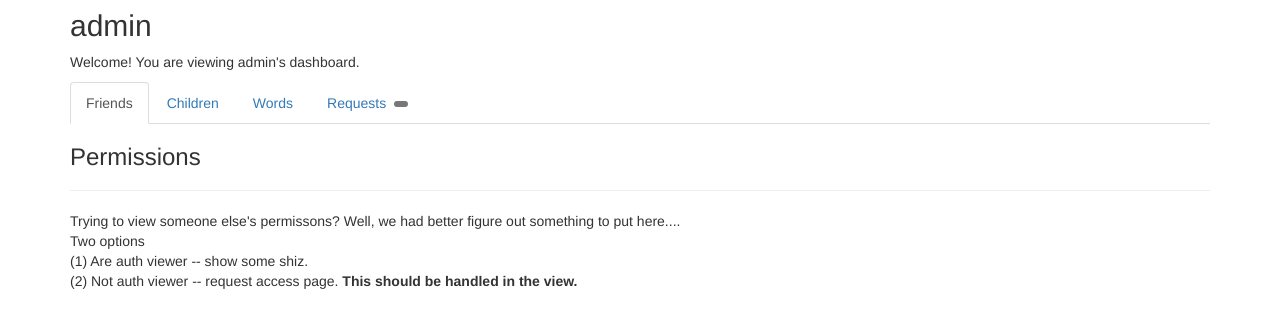
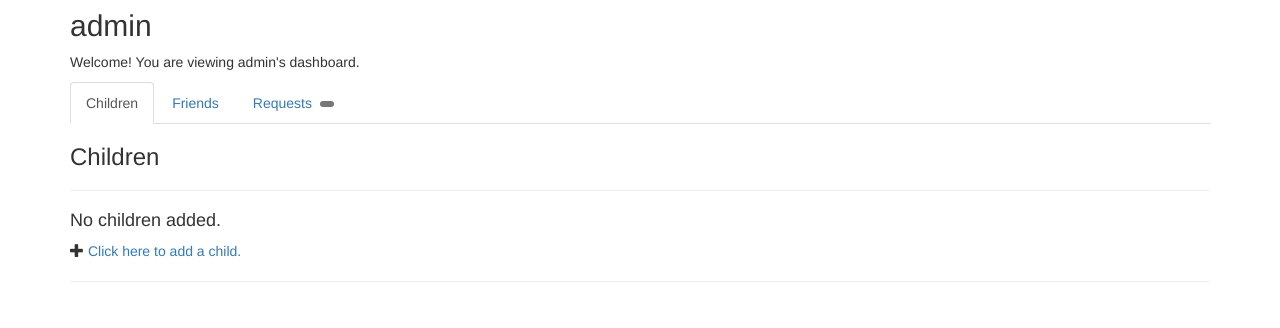
Before and after one commit to cstin854/littlevox, a Django app: page /outline/user/admin/ in a window 1280 px wide. Shown: the part 51-379 px from the top of the page. Run offline with Django 3.2, Linux system fonts and the light colour scheme; data comes from the database, SQL or seed files in the repository; both versions use the stored data as it was after the commit; some libraries are stand-ins or nearby versions.

Commit message:
Started working on child dashboard linking to the user's registered children. Interrupted.

```diff
--- a/littlevox/outline/templates/outline/dashboard.html
+++ b/littlevox/outline/templates/outline/dashboard.html
@@ -7,9 +7,8 @@
     <p>{{ dashboard_header }}</p>
 
     <ul class="nav nav-tabs">
-        <li class="active"><a data-toggle="tab" href="#home">Friends</a></li>
-        <li><a data-toggle="tab" href="#menu1">Children</a></li>
-        <li><a data-toggle="tab" href="#menu2">Words</a></li>
+        <li class="active"><a data-toggle="tab" href="#menu1">Children</a></li>
+        <li><a data-toggle="tab" href="#home">Friends</a></li>
         <li>
             <a data-toggle="tab" href="#messages">
                 Requests&nbsp;
@@ -23,25 +22,18 @@
     </ul>
 
     <div class="tab-content">
-        <div id="home" class="tab-pane fade in active">
+        <div id="home" class="tab-pane fade">
             <h3>Permissions</h3>
             <hr>
             {% include 'outline/snippets/permissions_list.html' %}
         </div>
 
 
-        <div id="menu1" class="tab-pane fade">
+        <div id="menu1" class="tab-pane fade in active">
             <h3>Children</h3>
             <hr>
             {% include 'outline/snippets/child_list.html' %}<hr>
         </div>
-
-
-        <div id="menu2" class="tab-pane fade">
-            <h3>Words</h3>
-            <p>Should include a word snapshot here?</p>
-        </div>
-
 
         <div id="messages" class="tab-pane fade">
             {% include 'outline/snippets/messages.html' %}<hr>
--- a/littlevox/outline/urls.py
+++ b/littlevox/outline/urls.py
@@ -33,6 +33,7 @@ urlpatterns = [
     url(r'^process_message/', views.process_message, name='process_message'),
     url(r'^addword/', views.addword, name='addword'),
     url(r'^addchild/', views.addchild, name='addchild'),
+    url(r'^child/(?P<childname>[A-Za-z0-9]+)/', views.child_dashboard, name='child_dashboard'),
     url(r'^rm/(?P<user>[A-Za-z0-9]+)/', views.remove_viewer, name='remove_viewer'),
     url(r'^blocked_users/', views.blocked_users, name='blocked_users'),
     url(r'^unblock/(?P<user_to_unblock>[A-Za-z0-9]+)/', views.unblock, name='unblock'),
--- a/littlevox/outline/views.py
+++ b/littlevox/outline/views.py
@@ -190,6 +190,17 @@ def friend_request(request, recipient):
         context['date'] = easy_today()
         context['sender'] = request.user.username
         return render(request, 'outline/frrq.html', context)
+
+
+def child_dashboard(request, childname):
+    context = dict()
+    try:
+        context['child'] = request.user.child_set.get(name=childname)
+    except:
+        request.session['error_title'] = 'Child not found.'
+        request.session['error_message'] = 'No child by the name ' + childname + ' found in the list of children you have registered.'
+        return redirect('outline:user_splashpage', user=request.user.username)
+    return render(request, 'outline/child_dashboard.html', context)
 
 
 def process_message(request):
```
Also changed, not shown: littlevox/outline/templates/outline/child_dashboard.html (added, +46 -0 lines), littlevox/db.sqlite3.
